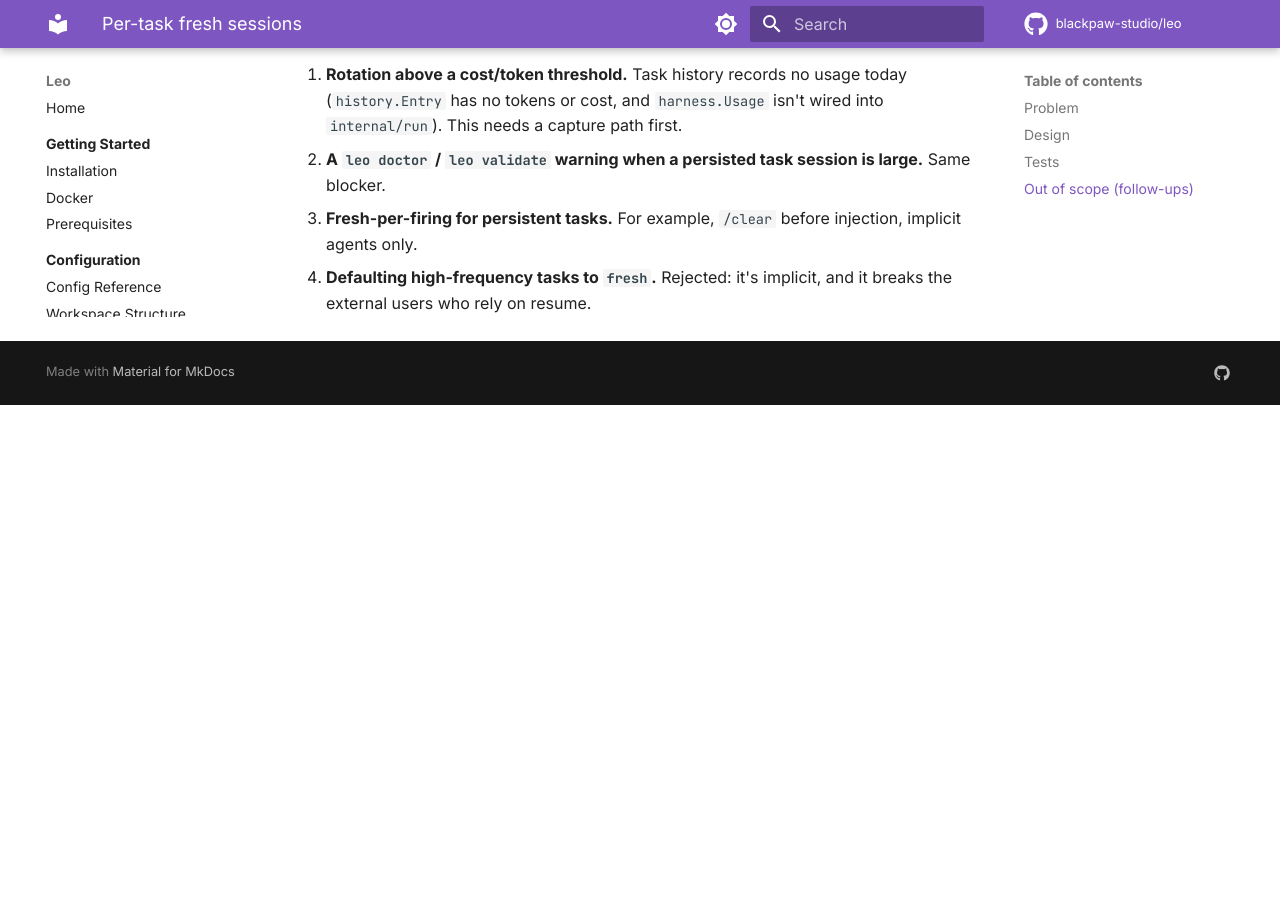
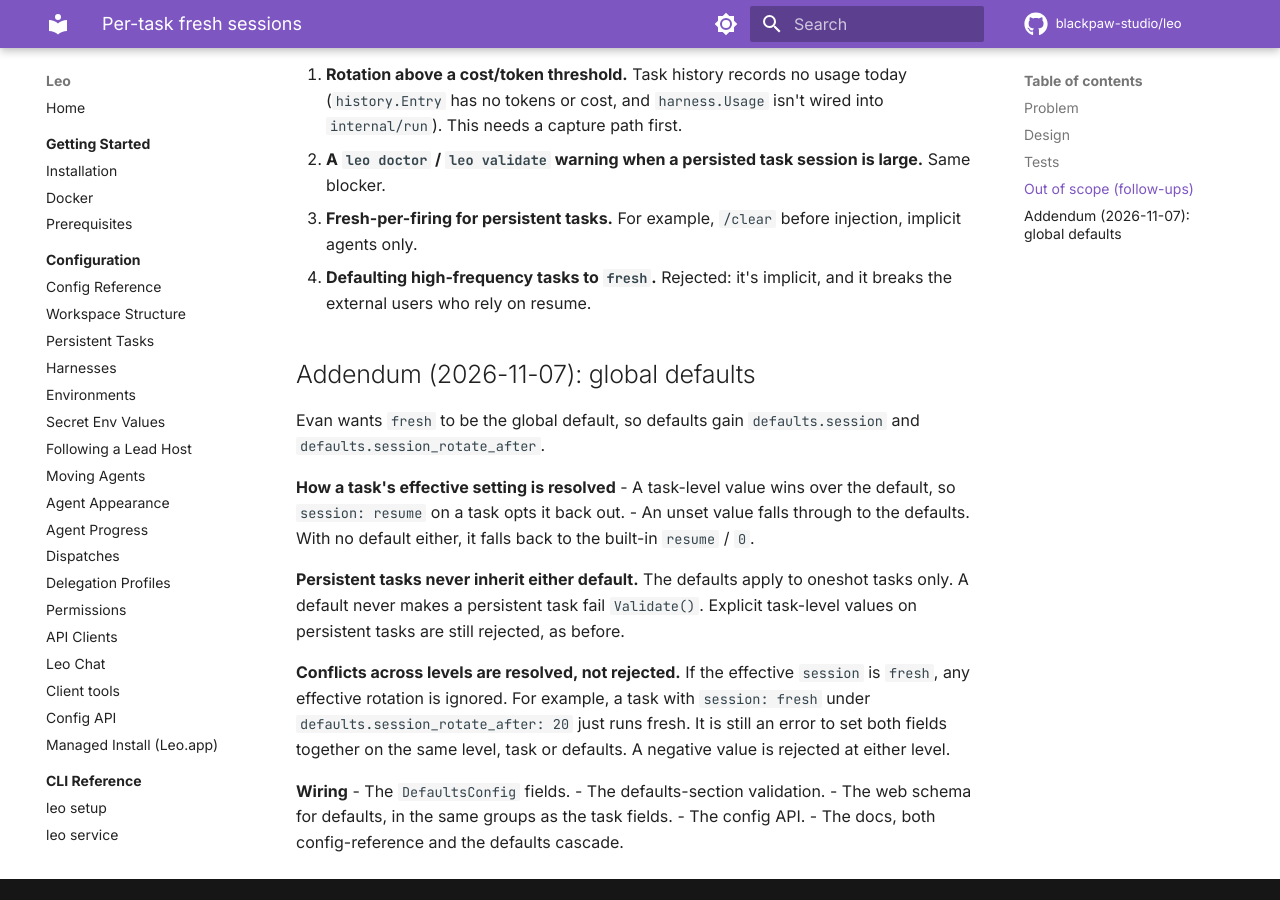
Before and after one commit to blackpaw-studio/leo, an MkDocs documentation site: the page built from docs/specs/2026-11-07-task-fresh-session.md, in a window 1280 px wide and 900 px high, scrolled down 2188 px. Built offline with MkDocs 1.6.1 and Material for MkDocs 9.7.7, drawn with Linux system fonts in a browser that asks for light colours; comment, search, counter and statistics services are not loaded; before the commit the page ends 2593 px from its top, so only the background shows below that.

Commit message:
docs: spec addendum for defaults.session cascade
Claude-Session: https://claude.ai/code/session_01NHCXhWGgNfdJExirV6WCtT

```diff
--- a/docs/specs/2026-11-07-task-fresh-session.md
+++ b/docs/specs/2026-11-07-task-fresh-session.md
@@ -59,3 +59,22 @@ tasks:
 2. **A `leo doctor` / `leo validate` warning when a persisted task session is large.** Same blocker.
 3. **Fresh-per-firing for persistent tasks.** For example, `/clear` before injection, implicit agents only.
 4. **Defaulting high-frequency tasks to `fresh`.** Rejected: it's implicit, and it breaks the external users who rely on resume.
+
+## Addendum (2026-11-07): global defaults
+
+Evan wants `fresh` to be the global default, so defaults gain `defaults.session` and `defaults.session_rotate_after`.
+
+**How a task's effective setting is resolved**
+- A task-level value wins over the default, so `session: resume` on a task opts it back out.
+- An unset value falls through to the defaults. With no default either, it falls back to the built-in `resume` / `0`.
+
+**Persistent tasks never inherit either default.** The defaults apply to oneshot tasks only. A default never makes a persistent task fail `Validate()`. Explicit task-level values on persistent tasks are still rejected, as before.
+
+**Conflicts across levels are resolved, not rejected.** If the effective `session` is `fresh`, any effective rotation is ignored. For example, a task with `session: fresh` under `defaults.session_rotate_after: 20` just runs fresh. It is still an error to set both fields together on the same level, task or defaults. A negative value is rejected at either level.
+
+**Wiring**
+- The `DefaultsConfig` fields.
+- The defaults-section validation.
+- The web schema for defaults, in the same groups as the task fields.
+- The config API.
+- The docs, both config-reference and the defaults cascade.
```
